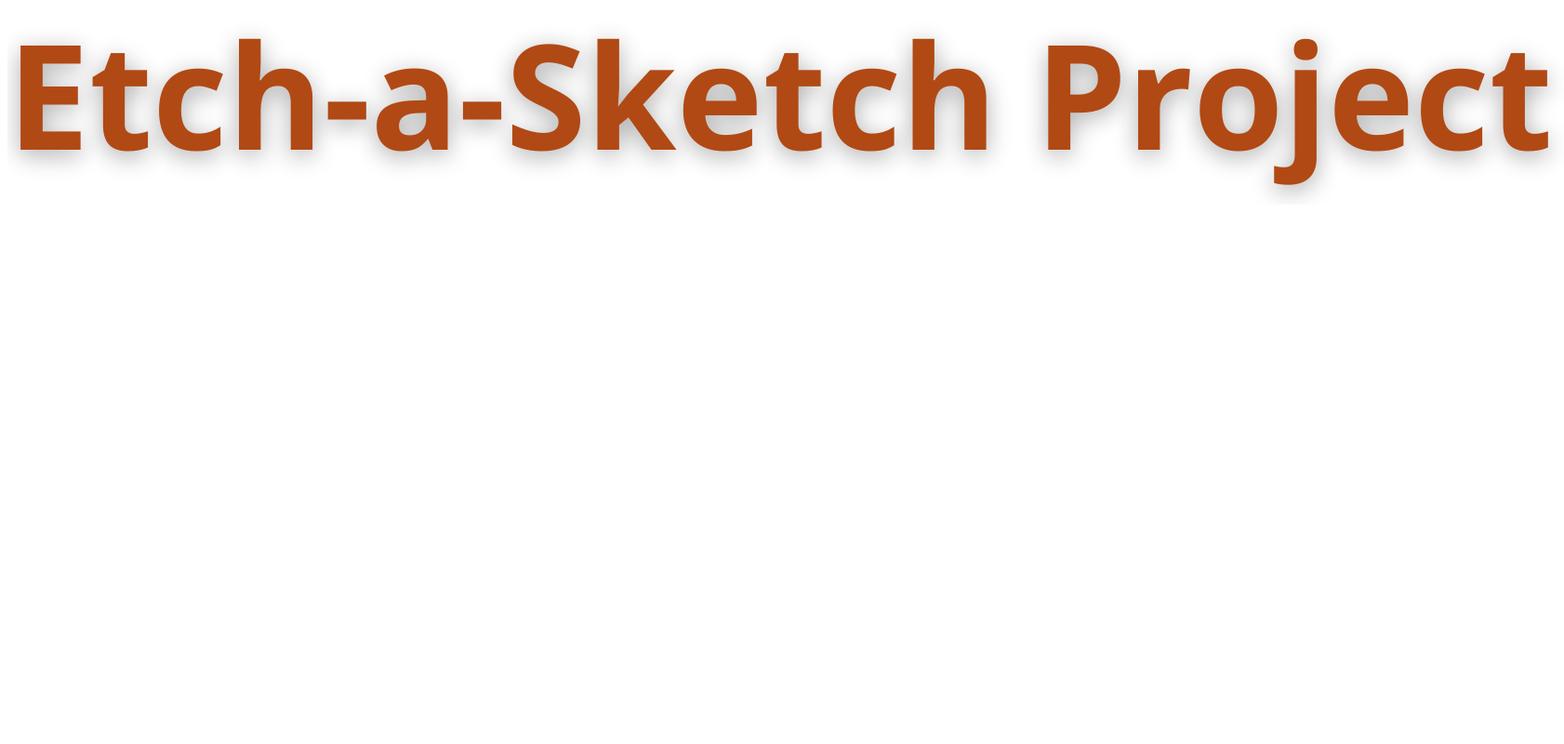
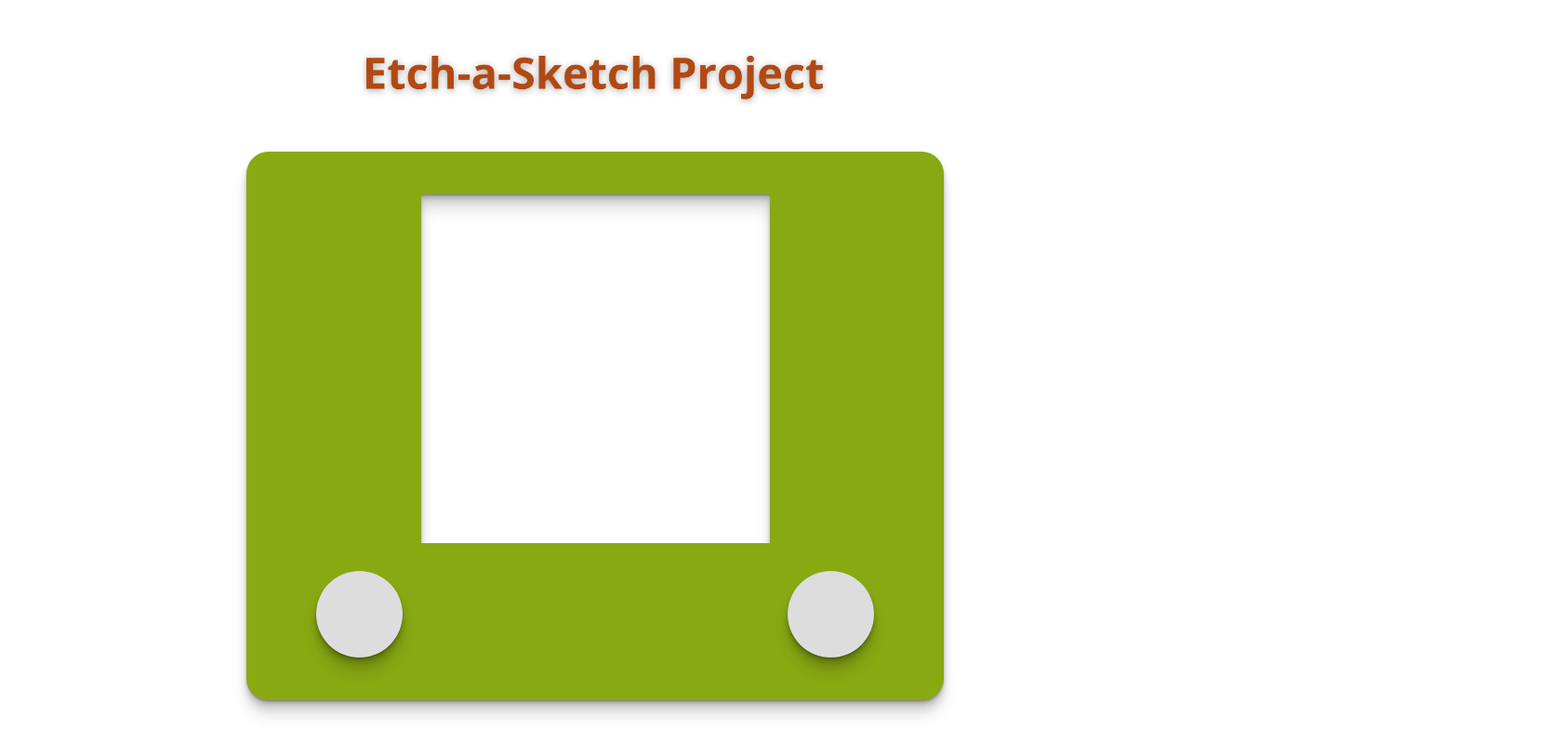
Before and after one commit to ThomasP850/Etch-a-Sketch-Project, a plain HTML site: page index.html in a window 1280 px wide. Shown: the whole page at 93% size, 1682 px wide, since content can reach past the window. Drawn offline with Linux system fonts and the light colour scheme.

Commit message:
desktop css complete

```diff
--- a/index.html
+++ b/index.html
@@ -5,17 +5,18 @@
     <meta http-equiv="X-UA-Compatible" content="IE=edge">
     <meta name="viewport" content="width=device-width, initial-scale=1.0">
     <title>Etch-a-Sketch Project</title>
+    <link rel="stylesheet" href="styles/all.css">
+    <link rel="stylesheet" href="styles/desktop.css" media="screen and (min-width: 481px)">
+    <link rel="stylesheet" href="styles/mobile.css" media="screen and (max-width: 480px)">
 </head>
 <body>
     <img id="header-image" src="Images/Etch-header.png" alt="Etch-a-Sketch Project">
-    <main>
-        <div id="etch-a-sketch">
-            <div id="screen"></div>
-        </div>
+    <div id="etch-a-sketch">
+        <div id="screen"></div>
         <div id="knob-container">
             <span class="knob"></span>
             <span class="knob"></span>
         </div>
-    </main>
+    </div>
 </body>
 </html>
--- a/styles/all.css
+++ b/styles/all.css
@@ -0,0 +1,54 @@
+* {
+    margin: 0;
+    padding: 0;
+}
+body {
+    display: flex;
+    flex-direction: column;
+    align-items: center;
+    justify-content: center;
+}
+#header-image {
+    display: block;
+    margin-left: auto;
+    margin-right: auto;
+}
+#etch-a-sketch {
+    background-color: #89A913;
+    display: flex;
+    flex-direction: column;
+    align-items: center;
+    justify-content: center;
+
+    box-shadow: -0 1px 1px rgba(0,0,0,0.12),
+                -0 2px 2px rgba(0,0,0,0.12),
+                -0 4px 4px rgba(0,0,0,0.12),
+                -0 8px 8px rgba(0,0,0,0.12),
+                -0 16px 16px rgba(0,0,0,0.12);
+}
+#screen {
+    background-color: #FFF;
+    box-shadow: inset 0 1px 1px rgba(0,0,0,0.12),
+                inset 0 2px 2px rgba(0,0,0,0.12),
+                inset 0 4px 4px rgba(0,0,0,0.12),
+                inset 0 8px 8px rgba(0,0,0,0.12),
+                inset 0 16px 16px rgba(0,0,0,0.12);
+}
+.knob {
+    background-color: #DDD;
+    border-radius: 50%;
+    -webkit-border-radius: 50%;
+    -moz-border-radius: 50%;
+    -ms-border-radius: 50%;
+    -o-border-radius: 50%;
+
+    box-shadow: 0 1px 1px rgba(0,0,0,0.12),
+                0 2px 2px rgba(0,0,0,0.12),
+                0 4px 4px rgba(0,0,0,0.12),
+                0 8px 8px rgba(0,0,0,0.12),
+                0 16px 16px rgba(0,0,0,0.12);
+}
+#knob-container {
+    display: flex;
+    justify-content: space-between;
+}
--- a/styles/desktop.css
+++ b/styles/desktop.css
@@ -0,0 +1,27 @@
+#header-image {
+    width: 500px;
+    height: 63px;
+    margin-top: 50px
+}
+#etch-a-sketch {
+    width: 750px;
+    height: 590px;
+    margin-top: 50px;
+    border-radius: 24px;
+    -webkit-border-radius: 24px;
+    -moz-border-radius: 24px;
+    -ms-border-radius: 24px;
+    -o-border-radius: 24px;
+}
+#screen {
+    width: 375px;
+    height: 375px;
+}
+.knob {
+    width: 93px;
+    height: 93px;
+}
+#knob-container {
+    width: 600px;
+    margin-top: 30px;
+}
```
